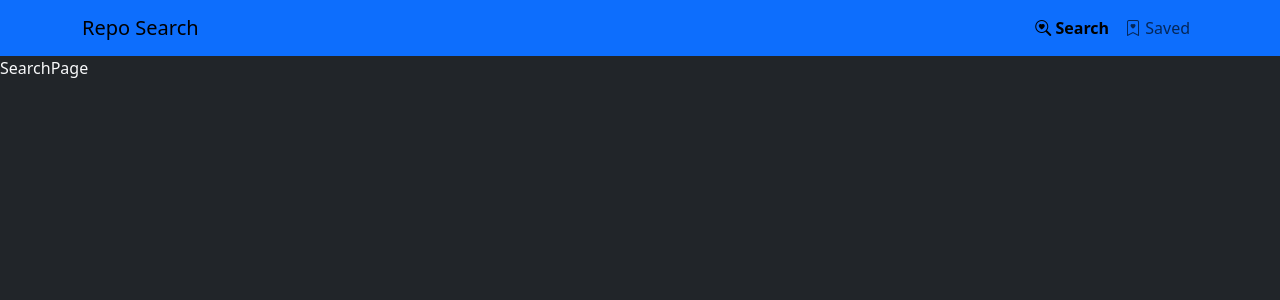
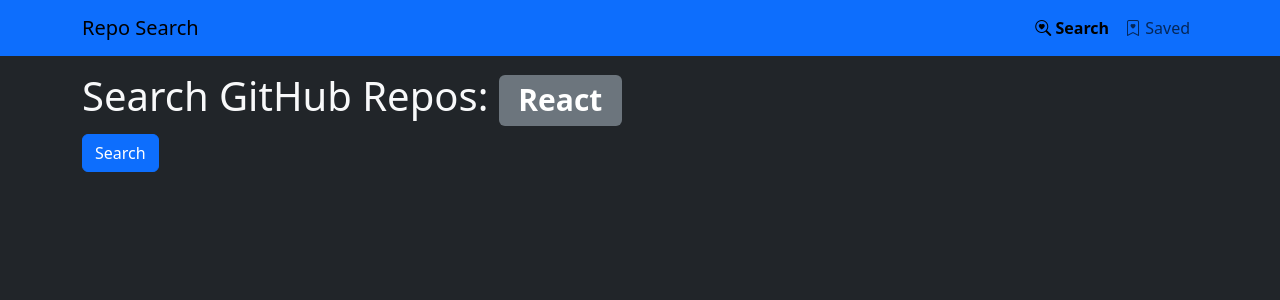
Before and after one commit to Krenbot/github-repo-search, a React (Create React App) app: page / in a window 1280 px wide. Shown: the top 300 px of the page. Built offline with nearby package versions, Linux system fonts and the light colour scheme.

Commit message:
button.js finished

```diff
--- a/src/components/button.js
+++ b/src/components/button.js
@@ -1,5 +1,11 @@
-const Button = props => {
-    return 'Button'
+const Button = ({ children, className = 'btn-primary', ...restOfProps }) => {
+    return (
+        <button className=
+            {`btn ${className}`}{...restOfProps}>
+            {children}
+
+        </button >
+    )
 }
 
 export default Button
--- a/src/components/container.js
+++ b/src/components/container.js
@@ -1,5 +1,9 @@
-const Container = props => {
-    return 'Container'
+const Container = ({ children, className }) => {
+    return (
+        <div className={`container ${className}`}>
+            {children}
+        </div>
+    )
 }
 
 export default Container
--- /dev/null
+++ b/src/components/searchForm.js
@@ -0,0 +1,14 @@
+import Button from './button'
+import Input from './input'
+
+const SearchForm = props => {
+    return (
+        <form>
+            <Button>
+                Search
+            </Button>
+        </form>
+    )
+}
+
+export default SearchForm
--- a/src/pages/search.js
+++ b/src/pages/search.js
@@ -1,5 +1,23 @@
+import { useState } from 'react'
+import Container from '../components/container'
+import SearchForm from '../components/searchForm'
+
 const SearchPage = props => {
-    return 'SearchPage'
+    const [term, setTerm] = useState('React')
+    const [loading, setLoading] = useState(false)
+    const [repos, setRepos] = useState([])
+    const [savedRepos, setSavedRepos] = useState([])
+
+
+    return (
+        <Container className="mt-3">
+            <h1>Search GitHub Repos: <span className='badge bg-secondary'>{term}</span></h1>
+
+            <SearchForm />
+
+            {/* list */}
+        </Container>
+    )
 }
 
 export default SearchPage
```
